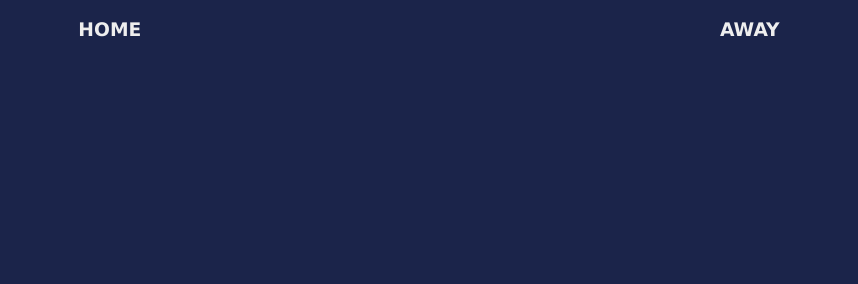
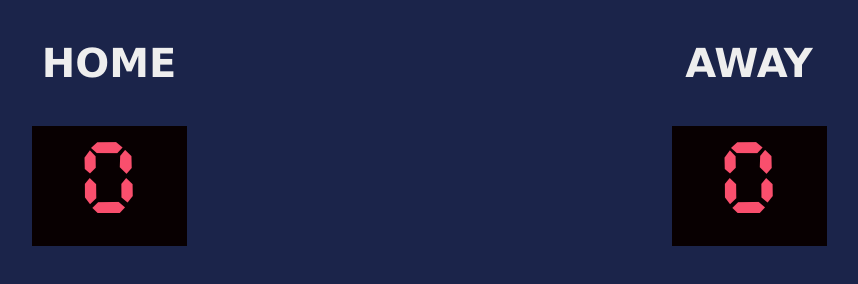
Before and after one commit to alermlv/basketball-scoreboard, a plain HTML site: page index.html in a window 1280 px wide. Shown: the whole page, without its empty margins (211-1069 px from the left). Drawn offline with Linux system fonts and the light colour scheme.

Commit message:
add scoreboard display and styles

```diff
--- a/index.css
+++ b/index.css
@@ -1,3 +1,10 @@
+@font-face {
+  font-family: 'Cursed Timer';
+  src: url(fonts/CursedTimerUlil-Aznm.ttf);
+  font-style: normal;
+  font-weight: normal;
+}
+
 body {
     margin: 0;
     font-family: Verdana, sans-serif;
@@ -9,3 +16,25 @@ body {
     display: flex;
     justify-content: space-around;
 }
+
+.scoreboard {
+    display: flex;
+    flex-direction: column;
+    align-items: center;
+}
+
+.scoreboard-title {
+    font-size: 40px;
+    font-weight: bold;
+}
+
+.scoreboard-display {
+    width: 155px;
+    height: 120px;
+    background-color: #080001;
+    font-family: 'Cursed Timer';
+    font-size: 90px;
+    color: #F94F6D;
+    text-align: center;
+    line-height: 120px;
+}
--- a/index.html
+++ b/index.html
@@ -4,11 +4,13 @@
   </head>
   <body>
     <div class="container">
-      <div>
-        <h3>HOME</h3>
+      <div class="scoreboard">
+        <h3 class="scoreboard-title">HOME</h3>
+        <div class="scoreboard-display">0</div>
       </div>
-      <div>
-        <h3>AWAY</h3>
+      <div class="scoreboard">
+        <h3 class="scoreboard-title">AWAY</h3>
+        <div class="scoreboard-display">0</div>
       </div>
     </div>
     <script src="index.js"></script>
```
